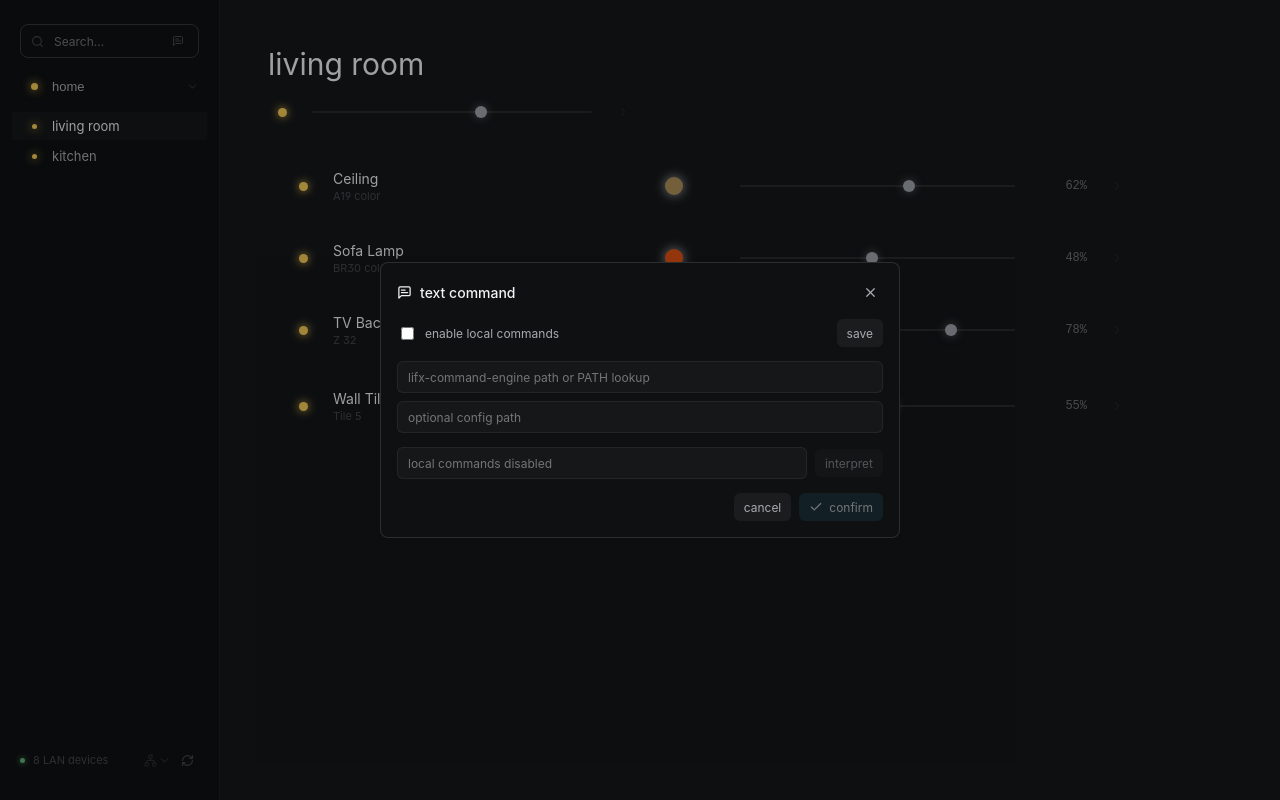
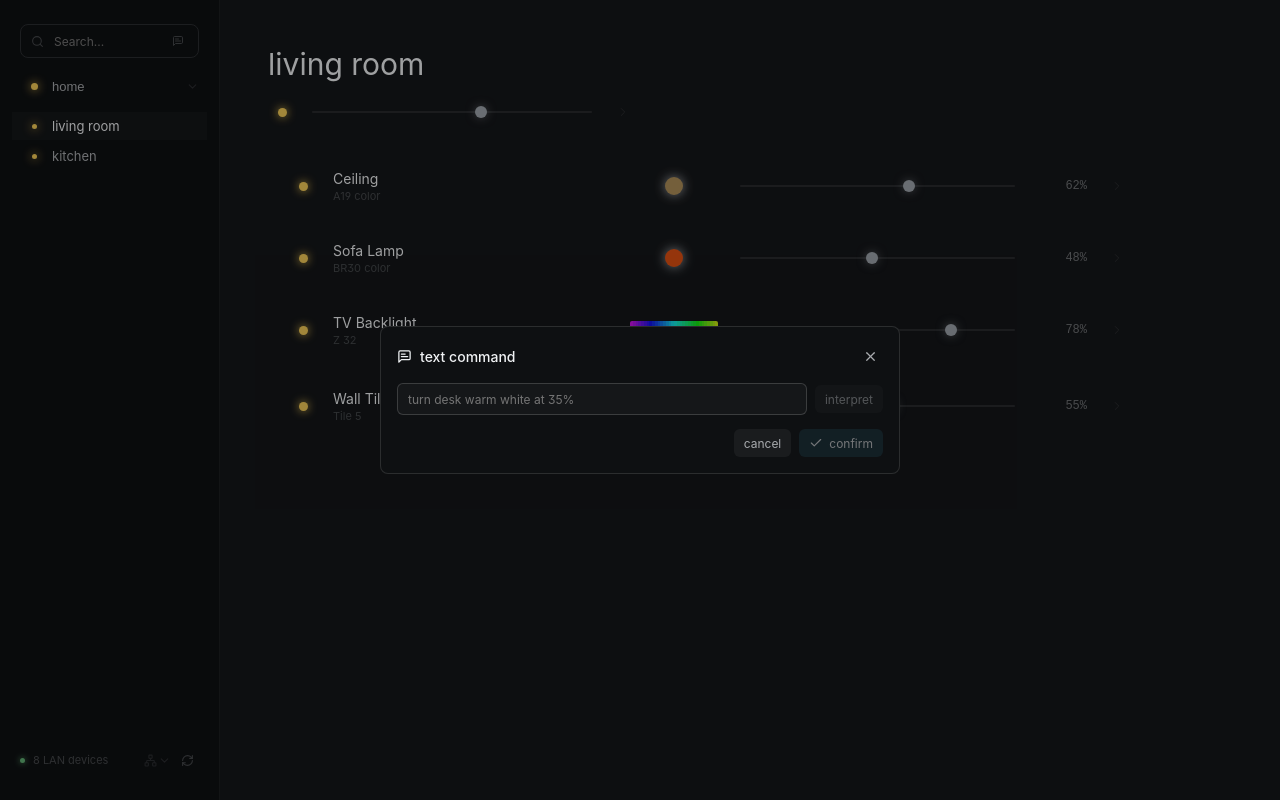
Before and after one commit to alessio-palumbo/hikari-desktop, a React (Vite) app in the folder frontend/: page / in a window 1280 px wide. Both pictures are taken after a click on the button 178 px from the left and 41 px from the top of the page. Built offline with nearby package versions, Linux system fonts and the light colour scheme.

Commit message:
[ui] simplify command prompt

```diff
--- a/frontend/src/App.tsx
+++ b/frontend/src/App.tsx
@@ -42,7 +42,6 @@ export function App() {
   const [networkChanging, setNetworkChanging] = useState(false);
   const [commandSettings, setCommandSettings] = useState<CommandEngineSettings>({ enabled: false, available: false });
   const [commandOpen, setCommandOpen] = useState(false);
-  const [commandLoading, setCommandLoading] = useState(false);
   const [commandInterpreting, setCommandInterpreting] = useState(false);
   const [commandExecuting, setCommandExecuting] = useState(false);
   const [commandPreview, setCommandPreview] = useState<CommandPreview | undefined>();
@@ -145,6 +144,31 @@ export function App() {
 
   useEffect(() => savePreference(LOCATION_KEY, locationId), [locationId]);
   useEffect(() => savePreference(GROUP_KEY, groupId), [groupId]);
+
+  const openCommandModal = useCallback(() => {
+    setCommandOpen(true);
+    if (commandSettings.enabled) return;
+    setCommandSettings((prev) => ({ ...prev, enabled: true, warning: undefined }));
+    void setCommandEngineSettings({
+      enabled: true,
+      enginePath: commandSettings.enginePath,
+      configPath: commandSettings.configPath,
+    })
+      .then(setCommandSettings)
+      .catch((error) => setCommandSettings((prev) => ({ ...prev, warning: errorMessage(error) })));
+  }, [commandSettings]);
+
+  useEffect(() => {
+    const onKeyDown = (event: KeyboardEvent) => {
+      if (event.key !== ' ' || event.metaKey || event.ctrlKey || event.altKey || event.shiftKey) return;
+      if (commandOpen || isEditableShortcutTarget(event.target)) return;
+      event.preventDefault();
+      event.stopPropagation();
+      openCommandModal();
+    };
+    window.addEventListener('keydown', onKeyDown);
+    return () => window.removeEventListener('keydown', onKeyDown);
+  }, [commandOpen, openCommandModal]);
 
   const selectedDevice = snapshot.devices.find((device) => device.serial === selectedSerial);
   const inspectorGroup = snapshot.groups.find((group) => group.id === selectedGroupInspectorId);
@@ -408,20 +432,6 @@ export function App() {
     }
   };
 
-  const saveCommandSettings = async (settings: { enabled: boolean; enginePath?: string; configPath?: string }) => {
-    setCommandLoading(true);
-    setCommandError(undefined);
-    try {
-      const saved = await setCommandEngineSettings(settings);
-      setCommandSettings(saved);
-      setCommandPreview(undefined);
-    } catch (error) {
-      setCommandError(errorMessage(error));
-    } finally {
-      setCommandLoading(false);
-    }
-  };
-
   const interpretTextCommand = async (text: string) => {
     setCommandInterpreting(true);
     setCommandError(undefined);
@@ -517,7 +527,7 @@ export function App() {
         }
         onNetworkInterfaceChange={(name) => void changeNetworkInterface(name)}
         onRefreshDiscovery={() => void refreshDiscovery()}
-        onOpenCommands={() => setCommandOpen(true)}
+        onOpenCommands={openCommandModal}
         onGroupPower={(id, on) =>
           void Promise.all(snapshot.devices.filter(isLightDevice).filter((device) => device.groupId === id).map((device) => updateListDevice({ ...device, on })))
         }
@@ -549,14 +559,12 @@ export function App() {
 
       <CommandModal
         open={commandOpen}
-        settings={commandSettings}
-        loading={commandLoading}
         interpreting={commandInterpreting}
         executing={commandExecuting}
         error={commandError}
+        warning={commandSettings.warning}
         preview={commandPreview}
         onClose={() => setCommandOpen(false)}
-        onSettingsChange={(settings) => void saveCommandSettings(settings)}
         onInterpret={(text) => void interpretTextCommand(text)}
         onConfirm={() => void confirmTextCommand()}
         onClear={() => {
@@ -594,6 +602,12 @@ export function App() {
       ) : null}
     </div>
   );
+}
+
+function isEditableShortcutTarget(target: EventTarget | null): boolean {
+  if (!(target instanceof HTMLElement)) return false;
+  const tag = target.tagName.toLowerCase();
+  return tag === 'input' || tag === 'textarea' || tag === 'select' || tag === 'button' || target.isContentEditable;
 }
 
 async function readSnapshotWithRecovery(recoveryRef: { current: boolean }): Promise<DeviceSnapshot> {
--- a/frontend/src/components/CommandModal.css
+++ b/frontend/src/components/CommandModal.css
@@ -20,7 +20,6 @@
 
 .command-header,
 .command-header div,
-.command-settings-row,
 .command-input-row,
 .command-text-wrap,
 .command-actions,
@@ -46,7 +45,6 @@
 }
 
 .command-header button,
-.command-settings-row button,
 .command-input-row button,
 .command-actions button {
   border: 0;
@@ -66,31 +64,12 @@
 }
 
 .command-header button:hover,
-.command-settings-row button:hover,
 .command-input-row button:hover,
 .command-actions button:hover {
   background: oklch(1 0 0 / 0.08);
   color: var(--fg-0);
 }
 
-.command-settings-row {
-  justify-content: space-between;
-  gap: 12px;
-}
-
-.command-settings-row label {
-  display: inline-flex;
-  align-items: center;
-  gap: 8px;
-  color: var(--fg-1);
-  font-size: 12px;
-}
-
-.command-settings-row input[type="checkbox"] {
-  accent-color: var(--accent);
-}
-
-.command-settings-row button,
 .command-input-row button,
 .command-actions button {
   height: 28px;
@@ -98,12 +77,6 @@
   font-size: 12px;
 }
 
-.command-paths {
-  display: grid;
-  gap: 8px;
-}
-
-.command-paths input,
 .command-text-wrap input {
   min-width: 0;
   height: 32px;
@@ -116,7 +89,6 @@
   padding: 0 10px;
 }
 
-.command-paths input:focus,
 .command-text-wrap:focus-within input {
   border-color: oklch(1 0 0 / 0.16);
 }
@@ -265,7 +237,6 @@
 }
 
 .command-header button:disabled,
-.command-settings-row button:disabled,
 .command-input-row button:disabled,
 .command-actions button:disabled {
   cursor: not-allowed;
--- a/frontend/src/components/CommandModal.tsx
+++ b/frontend/src/components/CommandModal.tsx
@@ -1,18 +1,16 @@
 import { FormEvent, KeyboardEvent, useEffect, useState } from 'react';
 import { Check, MessageSquareText, X } from 'lucide-react';
-import type { CommandEngineSettings, CommandPreview, CommandPreviewAction } from '../backend/api';
+import type { CommandPreview, CommandPreviewAction } from '../backend/api';
 import './CommandModal.css';
 
 interface CommandModalProps {
   open: boolean;
-  settings: CommandEngineSettings;
-  loading: boolean;
   interpreting: boolean;
   executing: boolean;
   error?: string;
+  warning?: string;
   preview?: CommandPreview;
   onClose: () => void;
-  onSettingsChange: (settings: { enabled: boolean; enginePath?: string; configPath?: string }) => void;
   onInterpret: (text: string) => void;
   onConfirm: () => void;
   onClear: () => void;
@@ -22,15 +20,6 @@ export function CommandModal(props: CommandModalProps) {
   const [text, setText] = useState('');
   const [history, setHistory] = useState<string[]>([]);
   const [historyIndex, setHistoryIndex] = useState<number | undefined>();
-  const [enabled, setEnabled] = useState(props.settings.enabled);
-  const [enginePath, setEnginePath] = useState(props.settings.enginePath ?? '');
-  const [configPath, setConfigPath] = useState(props.settings.configPath ?? '');
-
-  useEffect(() => {
-    setEnabled(props.settings.enabled);
-    setEnginePath(props.settings.enginePath ?? '');
-    setConfigPath(props.settings.configPath ?? '');
-  }, [props.settings]);
 
   useEffect(() => {
     if (props.open) return;
@@ -39,7 +28,7 @@ export function CommandModal(props: CommandModalProps) {
     props.onClear();
   }, [props.open]);
 
-  const canInterpret = enabled && text.trim().length > 0 && !props.interpreting && !props.loading;
+  const canInterpret = text.trim().length > 0 && !props.interpreting;
   const canConfirm = !!props.preview && !props.preview.empty && !props.executing && !props.interpreting;
 
   const submit = (event: FormEvent) => {
@@ -118,29 +107,15 @@ export function CommandModal(props: CommandModalProps) {
           </button>
         </header>
 
-        <div className="command-settings-row">
-          <label>
-            <input type="checkbox" checked={enabled} onChange={(event) => setEnabled(event.target.checked)} />
-            <span>enable local commands</span>
-          </label>
-          <button type="button" disabled={props.loading} onClick={() => props.onSettingsChange({ enabled, enginePath, configPath })}>
-            save
-          </button>
-        </div>
-        <div className="command-paths">
-          <input value={enginePath} onChange={(event) => setEnginePath(event.target.value)} placeholder="lifx-command-engine path or PATH lookup" autoComplete="off" spellCheck={false} />
-          <input value={configPath} onChange={(event) => setConfigPath(event.target.value)} placeholder="optional config path" autoComplete="off" spellCheck={false} />
-        </div>
-        {props.settings.warning ? <p className="command-warning">{props.settings.warning}</p> : null}
+        {props.warning ? <p className="command-warning">{props.warning}</p> : null}
 
         <form className="command-input-row" onSubmit={submit}>
           <div className="command-text-wrap">
             <input
               value={text}
-              disabled={!enabled}
               onChange={(event) => updateText(event.target.value)}
               onKeyDown={handleTextKeyDown}
-              placeholder={enabled ? 'turn desk warm white at 35%' : 'local commands disabled'}
+              placeholder="turn desk warm white at 35%"
               autoComplete="off"
               autoFocus
               spellCheck={false}
```
Also changed, not shown: 1 other file (tests, documents, lock files or other folders).
